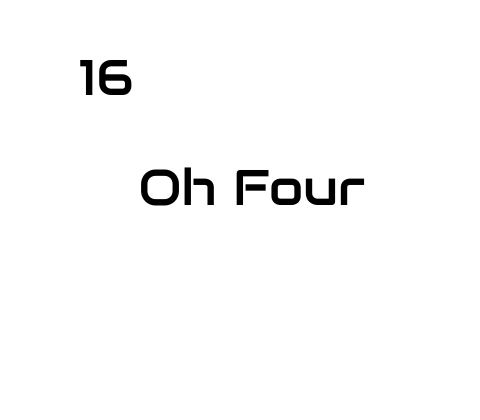
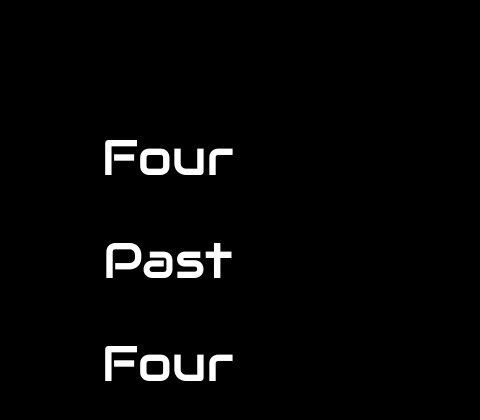
Before and after one commit to nbrailsford/Clock, a React (Create React App) app: page / in a window 390 px wide. Shown: the part 192-612 px from the top of the page, 480 px wide, since content can reach past the window. Built offline with nearby package versions, Linux system fonts and the light colour scheme.

Commit message:
fixed some bugs and made responsive

```diff
--- a/src/App.css
+++ b/src/App.css
@@ -1,5 +1,6 @@
 .App {
   text-align: center;
+  justify-content: center;
 }
 
 .App-header {
--- a/src/String_Obj.js
+++ b/src/String_Obj.js
@@ -1,5 +1,6 @@
 let Name = {
   hour: {
+    0: "Midnight",
     1: "One",
     2: "two",
     3: "Three",
@@ -12,30 +13,39 @@ let Name = {
     10: "Ten",
     11: "Eleven",
     12: "Twelve",
-    13: "Thirteen",
+    13: "One",
+    14: "Two",
+    15: "Three",
+    16: "Four",
+    17: "Five",
+    18: "Six",
+    19: "Seven",
+    20: "Eight",
+    21: "Nine",
+    22: "Ten",
+    23: "Eleven",
   },
   minute: {
-    0: "",
-    1: "Oh One",
-    2: "Oh Two",
-    3: "Oh Three",
-    4: "Oh Four",
-    5: "Oh Five",
-    6: "Oh Six",
-    7: "Oh Seven",
-    8: "Oh Eight",
-    9: "Oh Nine",
+    1: "One",
+    2: "Two",
+    3: "Three",
+    4: "Four",
+    5: "Five",
+    6: "Six",
+    7: "Seven",
+    8: "Eight",
+    9: "Nine",
     //^^ after hour
-    10: "Ten After",
-    11: "Eleven After",
-    12: "Twelve After",
-    13: "Thiryteen After",
-    14: "Fourteen After",
-    15: "Fifteen After",
-    16: "Sixteen After",
-    17: "Seventeen After",
-    18: "Eighteen After",
-    19: " Nineteen After",
+    10: "Ten",
+    11: "Eleven",
+    12: "Twelve",
+    13: "Thiryteen",
+    14: "Fourteen",
+    15: "Fifteen",
+    16: "Sixteen",
+    17: "Seventeen",
+    18: "Eighteen",
+    19: " Nineteen",
     //^^ before hour
     20: "Twenty",
     21: "Twenty One",
@@ -46,7 +56,7 @@ let Name = {
     28: "Twenty Eight",
     29: "Twenty Nine",
     //^^ after hour
-    30: "Half Past",
+    30: "Thirty",
     //^^ before hour
     31: "Thirty One",
     32: "Thirty Two",
@@ -63,21 +73,21 @@ let Name = {
     43: "Forty Three",
     44: "Forty Four",
     //^^ after hour
-    45: "Quarter Till",
+    45: "Fifteen",
     //^^ before hour and -1 hour
     46: "Forty Six",
     47: "Forty Seven",
     48: "Forty Eight",
     49: "Forty Nine",
     //^^ after hour
-    50: "Ten Till",
+    50: "Fifty",
     //^^before hour and -1 hour
     51: "Fifty One",
     52: "Fifty Two",
     53: "Fifty Three",
     54: "Fifty Four",
     //^^ after hour
-    55: "Five Till",
+    55: "Fifty Five",
     // before hour and -1 hour
     56: "Fifty Six",
     57: "Fifty Seven",
--- a/src/Time.css
+++ b/src/Time.css
@@ -9,34 +9,57 @@
   flex-direction: column;
   position: relative;
   margin-top: 40vh;
-  margin-left: 15vw;
+  margin-left: 23vw;
   font-family: "Audiowide", cursive;
   font-size: 50px;
-}
-
-.darkModeOn {
-  background-color: black;
-  width: 50vw;
+  color: white;
 }
 
 #hour {
   position: absolute;
-  left: 20px;
+  left: 180px;
+  top: 25vh;
+}
+
+#past {
+  position: absolute;
+  top: 5vh;
+}
+
+.display {
+  display: none;
 }
 
 #minutes {
   position: absolute;
-  left: 80px;
+  top: -140px;
+  left: 100px;
 }
 
-.top {
-  position: absolute;
-  top: -100px;
-  left: -100px;
+@media only screen and (max-width: 600px) {
+  .clock {
+    display: flex;
+    justify-content: center;
+    align-items: center;
+    width: 100vw;
+  }
+  #past {
+    position: relative;
+    left: -30%;
+    top: auto;
+    margin: 20px;
+  }
+
+  #minutes {
+    position: relative;
+    left: -30%;
+    top: auto;
+    top: -20px;
+  }
+  #hour {
+    position: relative;
+    left: -30%;
+    top: auto;
+    margin: 20px;
+  }
 }
-
-.bottom {
-  position: absolute;
-  top: 10px;
-  left: 145px;
-}
--- a/src/Time.js
+++ b/src/Time.js
@@ -36,40 +36,11 @@ class Time extends React.Component {
         }
       });
     };
+
     this.interval = setInterval(() => {
-      checkPositioning();
-      changeHour();
       this.setState(checkMinute(this.state.minutes));
       this.setState(checkHour(this.state.hour));
     }, 5000);
-
-    // hour and minute positioning
-    let changeHour = () => {
-      let time = new Date().getHours().toLocaleString();
-      Object.entries(Name.hour).forEach((entry) => {
-        const [key, value] = entry;
-        if (time === (30 || 45 || 50 || 55)) {
-          console.log(key - 1);
-          this.setState({
-            hour: value,
-          });
-        }
-      });
-    };
-
-    let checkPositioning = () => {
-      let checkTime = this.state.minutes;
-      if (checkTime === 30 || (checkTime > 9 && checkTime < 20)) {
-        document.querySelector("#minutes").classList.add("top");
-        document.querySelector("#hour").classList.add("bottom");
-      } else if (checkTime === 45 || checkTime === 50 || checkTime === 55) {
-        document.querySelector("#minutes").classList.add("top");
-        document.querySelector("#hour").classList.add("bottom");
-      } else {
-        document.querySelector("#minutes").classList.add("bottom");
-        document.querySelector("#hour").classList.add("top");
-      }
-    };
   }
 
   componentWillUnmount() {
@@ -80,19 +51,12 @@ class Time extends React.Component {
     return (
       <div className="clock">
         {/* <button className="btn">Dark Mode</button> */}
+        <p id="minutes">{this.state.minutes}</p>
+        <p id="past">Past</p>
         <p id="hour">{this.state.hour}</p>
-        <p id="minutes">{this.state.minutes}</p>
       </div>
     );
   }
 }
 
-// setInterval(function callback() {});
-
-// const darkMode = document.querySelector(".btn");
-// const clock = document.querySelector(".clock");
-// darkMode.addEventListener("click", () => {
-//   clock.classList.add(".darkModeOn");
-// });
-
 export default Time;
--- a/src/index.css
+++ b/src/index.css
@@ -1,13 +1,10 @@
 body {
-  margin: 0;
-  font-family: -apple-system, BlinkMacSystemFont, 'Segoe UI', 'Roboto', 'Oxygen',
-    'Ubuntu', 'Cantarell', 'Fira Sans', 'Droid Sans', 'Helvetica Neue',
-    sans-serif;
-  -webkit-font-smoothing: antialiased;
-  -moz-osx-font-smoothing: grayscale;
+  background-color: black;
+  height: 100vh;
+  width: 100vw;
 }
 
 code {
-  font-family: source-code-pro, Menlo, Monaco, Consolas, 'Courier New',
+  font-family: source-code-pro, Menlo, Monaco, Consolas, "Courier New",
     monospace;
 }
```
Also changed, not shown: 1 other file (tests, documents, lock files or other folders).
